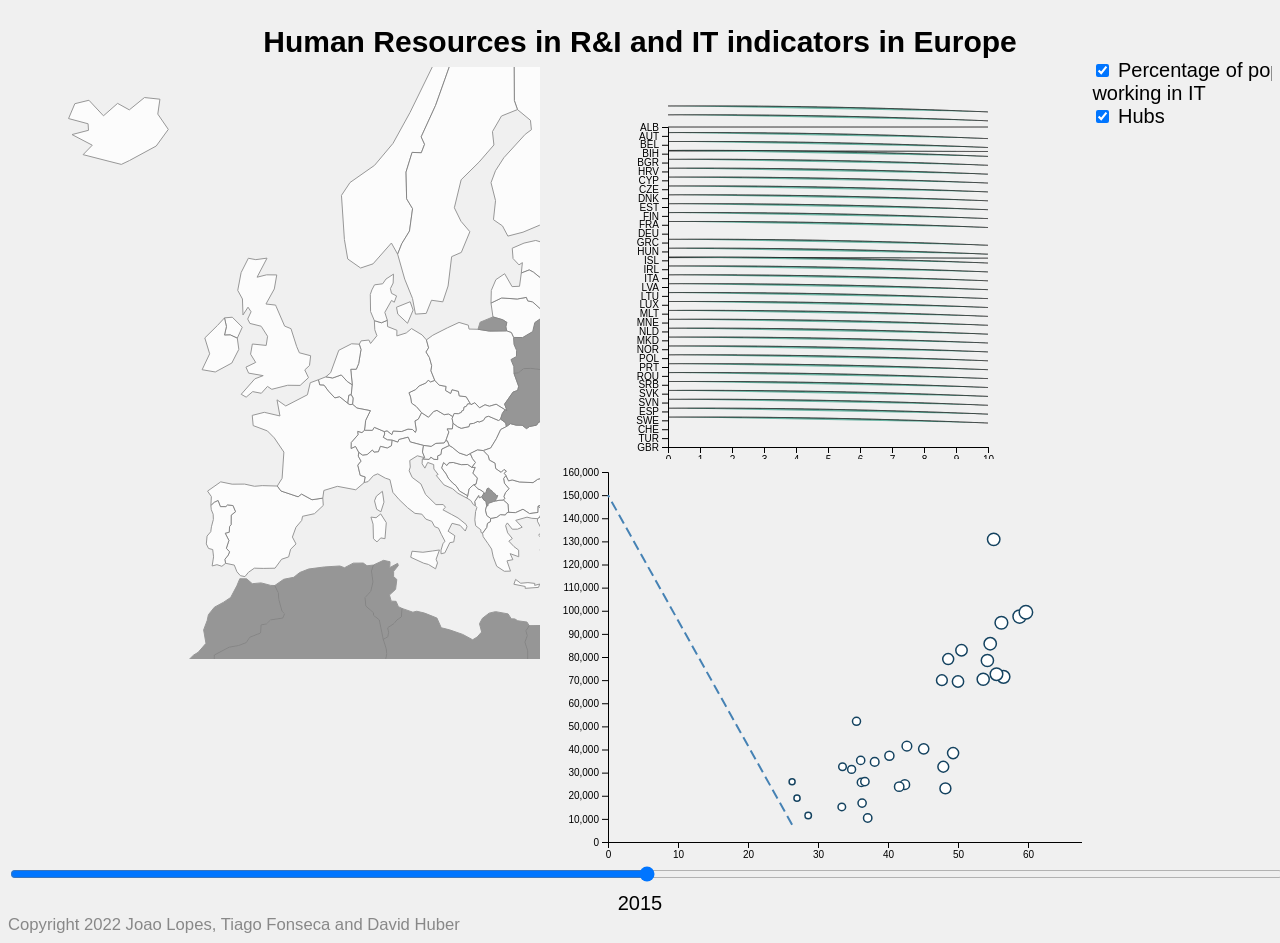
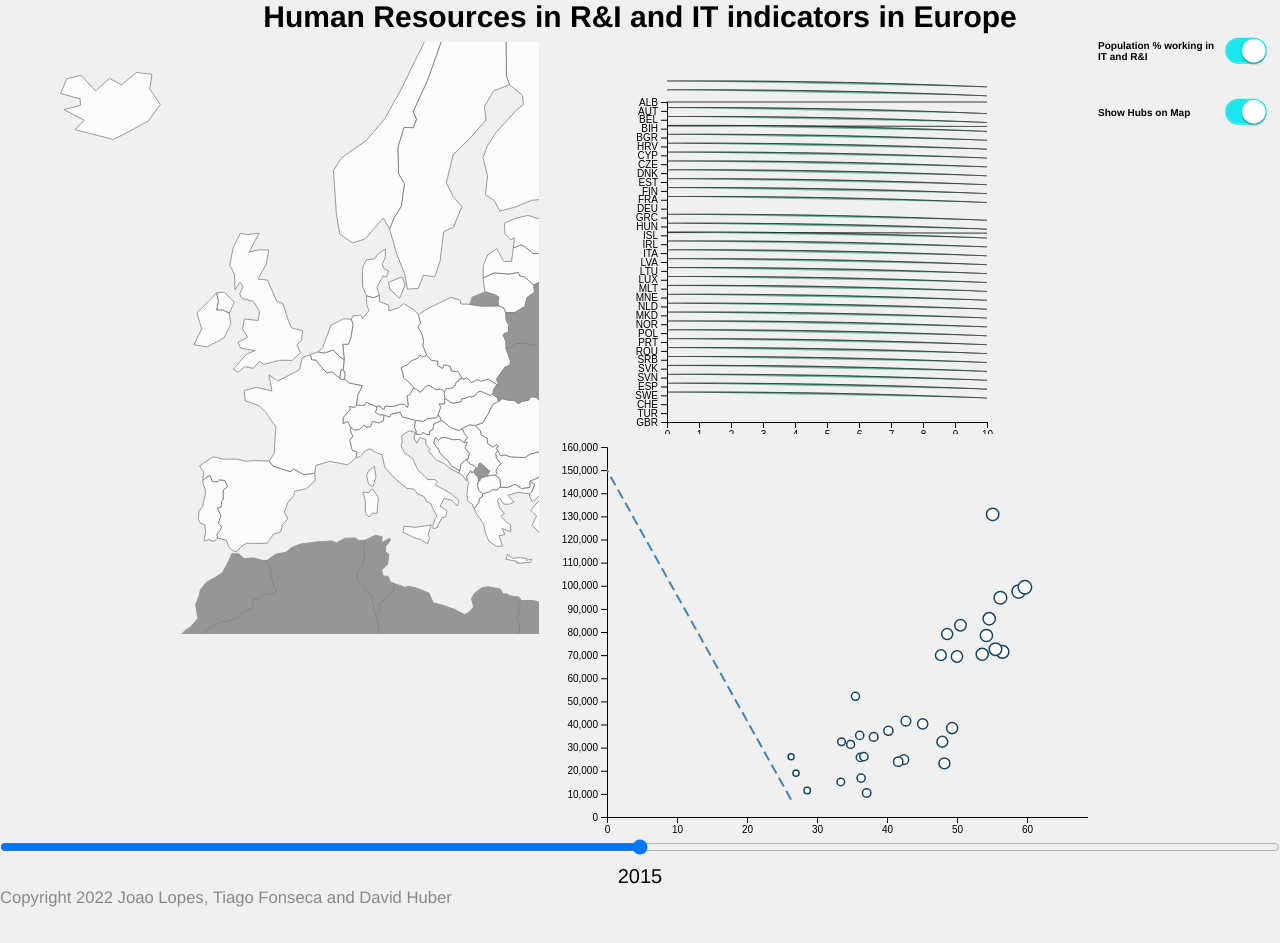
Before and after one commit to F-O-N-S-E-C-A/InfoVis, a plain HTML site: page index.html in a window 1280 px wide. After the commit the page ends 908 px from the top, so only its background shows below. Drawn offline with nearby package versions, Linux system fonts and the light colour scheme.

Commit message:
Add new checkboxes

```diff
--- /dev/null
+++ b/css/toggles.css
@@ -0,0 +1,161 @@
+*,*:before,*:after{
+box-sizing:border-box;
+margin:0;
+padding:0;
+/*transition*/
+-webkit-transition:.25s ease-in-out;
+   -moz-transition:.25s ease-in-out;
+     -o-transition:.25s ease-in-out;
+        transition:.25s ease-in-out;
+outline:none;
+font-family:Helvetica Neue,helvetica,arial,verdana,sans-serif;
+}
+
+div.left {
+    width: 200px;
+    float: left;
+    background-color: Aqua;
+}
+
+div.right {
+    margin-left: 220px;
+    background-color: Silver;
+}
+
+div.clear {
+    clear: both;
+}
+
+#toggles{
+width:60px;
+text-align:center;
+}
+.ios-toggle,.ios-toggle:active{
+position:absolute;
+
+height:0;
+width:0;
+opacity:0;
+border:none;
+outline:none;
+}
+.checkbox-label{
+display:block;
+position:relative;
+padding:10px;
+margin-bottom:20px;
+font-size:12px;
+line-height:16px;
+width:100%;
+height:36px;
+/*border-radius*/
+-webkit-border-radius:18px;
+   -moz-border-radius:18px;
+        border-radius:18px;
+background:#f8f8f8;
+cursor:pointer;
+}
+.checkbox-label:before{
+content:'';
+display:block;
+position:absolute;
+z-index:1;
+line-height:34px;
+text-indent:40px;
+height:36px;
+width:36px;
+/*border-radius*/
+-webkit-border-radius:100%;
+   -moz-border-radius:100%;
+        border-radius:100%;
+top:0px;
+left:0px;
+right:auto;
+background:white;
+/*box-shadow*/
+-webkit-box-shadow:0 3px 3px rgba(0,0,0,.2),0 0 0 2px #dddddd;
+   -moz-box-shadow:0 3px 3px rgba(0,0,0,.2),0 0 0 2px #dddddd;
+        box-shadow:0 3px 3px rgba(0,0,0,.2),0 0 0 2px #dddddd;
+}
+.checkbox-label:after{
+content:attr(data-off);
+display:block;
+position:absolute;
+z-index:0;
+top:0;
+left:-300px;
+padding:10px;
+height:100%;
+width:300px;
+text-align:right;
+color:#bfbfbf;
+white-space:nowrap;
+}
+.ios-toggle:checked + .checkbox-label{
+/*box-shadow*/
+-webkit-box-shadow:inset 0 0 0 20px rgba(19,191,17,1),0 0 0 2px rgba(26,231,237,1);
+   -moz-box-shadow:inset 0 0 0 20px rgba(19,191,17,1),0 0 0 2px rgba(26,231,237,1);
+        box-shadow:inset 0 0 0 20px rgba(19,191,17,1),0 0 0 2px rgba(26,231,237,1);
+}
+.ios-toggle:checked + .checkbox-label:before{
+left:calc(100% - 36px);
+/*box-shadow*/
+-webkit-box-shadow:0 0 0 2px transparent,0 3px 3px rgba(0,0,0,.3);
+   -moz-box-shadow:0 0 0 2px transparent,0 3px 3px rgba(0,0,0,.3);
+        box-shadow:0 0 0 2px transparent,0 3px 3px rgba(0,0,0,.3);
+}
+.ios-toggle:checked + .checkbox-label:after{
+content:attr(data-on);
+left:60px;
+width:36px;
+}
+/* GREEN CHECKBOX */
+#checkbox1 + .checkbox-label{
+/*box-shadow*/
+-webkit-box-shadow:inset 0 0 0 0px rgba(26,231,237,1),0 0 0 2px #dddddd;
+   -moz-box-shadow:inset 0 0 0 0px rgba(26,231,237,1),0 0 0 2px #dddddd;
+        box-shadow:inset 0 0 0 0px rgba(26,231,237,1),0 0 0 2px #dddddd;
+}
+#checkbox1:checked + .checkbox-label{
+/*box-shadow*/
+-webkit-box-shadow:inset 0 0 0 18px rgba(26,231,237,1),0 0 0 2px rgba(26,231,237,1);
+   -moz-box-shadow:inset 0 0 0 18px rgba(26,231,237,1),0 0 0 2px rgba(26,231,237,1);
+        box-shadow:inset 0 0 0 18px rgba(26,231,237,1),0 0 0 2px rgba(26,231,237,1);
+}
+#checkbox1:checked + .checkbox-label:after{
+color:rgba(26,231,237,1);
+}
+/* RED CHECKBOX */
+
+#checkbox2 + .checkbox-label{
+/*box-shadow*/
+-webkit-box-shadow:inset 0 0 0 0px rgba(26,231,237,1),0 0 0 2px #dddddd;
+   -moz-box-shadow:inset 0 0 0 0px rgba(26,231,237,1),0 0 0 2px #dddddd;
+        box-shadow:inset 0 0 0 0px rgba(26,231,237,1),0 0 0 2px #dddddd;
+}
+#checkbox2:checked + .checkbox-label{
+/*box-shadow*/
+-webkit-box-shadow:inset 0 0 0 18px rgba(26,231,237,1),0 0 0 2px rgba(26,231,237,1);
+   -moz-box-shadow:inset 0 0 0 18px rgba(26,231,237,1),0 0 0 2px rgba(26,231,237,1);
+        box-shadow:inset 0 0 0 18px rgba(26,231,237,1),0 0 0 2px rgba(26,231,237,1);
+}
+#checkbox2:checked + .checkbox-label:after{
+color:rgba(26,231,237,1);
+}
+/* BLUE CHECKBOX */
+
+#checkbox3 + .checkbox-label{
+/*box-shadow*/
+-webkit-box-shadow:inset 0 0 0 0px #1fc1c8,0 0 0 2px #dddddd;
+   -moz-box-shadow:inset 0 0 0 0px #1fc1c8,0 0 0 2px #dddddd;
+        box-shadow:inset 0 0 0 0px #1fc1c8,0 0 0 2px #dddddd;
+}
+#checkbox3:checked + .checkbox-label{
+/*box-shadow*/
+-webkit-box-shadow:inset 0 0 0 20px #1fc1c8,0 0 0 2px #1fc1c8;
+   -moz-box-shadow:inset 0 0 0 20px #1fc1c8,0 0 0 2px #1fc1c8;
+        box-shadow:inset 0 0 0 20px #1fc1c8,0 0 0 2px #1fc1c8;
+}
+#checkbox3:checked + .checkbox-label:after{
+color:#1fc1c8;
+}
--- a/index.html
+++ b/index.html
@@ -2,6 +2,7 @@
 <head>
   <script src="../lib/d3/dist/d3.js"></script>
   <link rel="stylesheet" href="css/Dashboard.css">
+  <link rel="stylesheet" href="css/toggles.css">
 </head>
 <html>
 
@@ -41,13 +42,36 @@
     </div>
     </div>
 
-    <div class="View 1" style="overflow-y: hidden; width: 270px; height: 800px; ">
-        <div style="width: 270px; height: 600px">
-          <input type="checkbox" id="checkbox1" name="checkbox1" value="Map colors" onclick="mapColorsClicked()">
-          <label for="checkbox1"> Percentage of population working in IT</label><br>
-          <input type="checkbox" id="checkbox2" name="checkbox2" value="Hubs squares" onclick="hubsClicked()">
-          <label for="checkbox2"> Hubs</label><br>
-          <!---<iframe scrolling="no" style='overflow-y:hidden; width:100%; height:600px' src="Dashboard/map.html" frameborder="0" width="100%" height="600px" type="text/html"> </iframe>--->
+      <div class="View 1" style="overflow-y: hidden; width: 270px; height: 800px; ">
+
+        <div style="display: inline-block; width: 100%; height:7%">
+          <div id="" style=" float: left; width: 65%; height:60%;">
+            <h1 width="100%" style="transform: translateY(-50%); position: relative;top:50%; font-size: 10px;">Population % working in IT and R&I</h1>
+          </div>
+
+         <div id="" style="float: right; width: 35%;height:60%;">
+           <div id="toggles" style="transform: scale(0.65) translateY(-50%);position: relative;top:50%;">
+            <input type="checkbox" name="checkbox1" id="checkbox1" class="ios-toggle" onclick="mapColorsClicked()"/>
+            <label style="top: -10px;" for="checkbox1" class="checkbox-label" data-off="" data-on=""></label>
+          </div>
+          </div>
+
+        </div>
+
+         <div style="display: inline-block; width: 100%; height:7%">
+          <div id="" style=" float: left; width: 65%; height:60%;">
+            <h1 width="100%" style="transform: translateY(-50%); position: relative;top:50%; font-size: 10px;">Show Hubs on Map</h1>
+          </div>
+
+         <div id="" style="float: right; width: 35%;height:60%;">
+           <div id="toggles" style="transform: scale(0.65) translateY(-50%);position: relative;top:50%;">
+            <input type="checkbox" name="checkbox1" id="checkbox2" class="ios-toggle" onclick="hubsClicked()"/>
+            <label style="top: -10px;" for="checkbox2" class="checkbox-label" data-off="" data-on=""></label>
+          </div>
+          </div>
+
+        </div>
+
         </div>
       </div>
 
```
